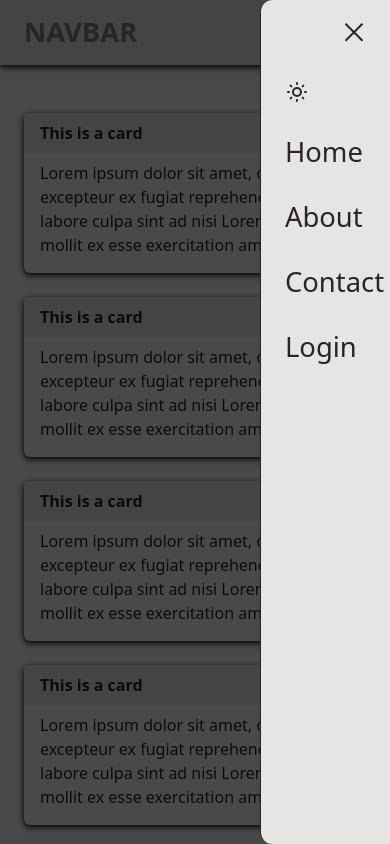
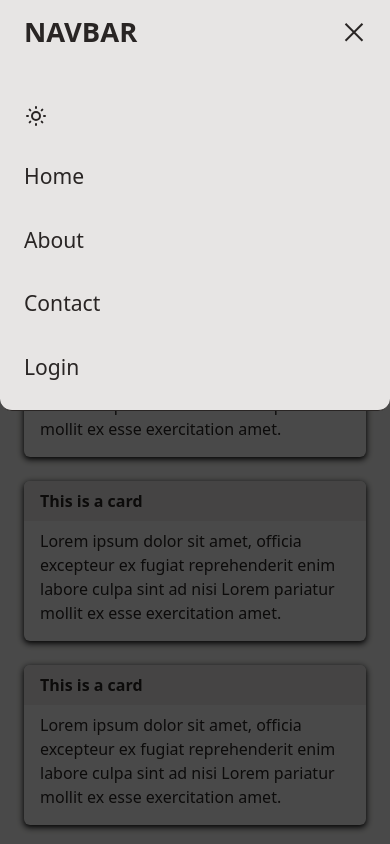
Before and after one commit to CSpencerND/wagonwind, a website: page src/index.html in a window 390 px wide. Both pictures are taken after a click on the button "Menu". Shown: the top 844 px of the page. Drawn offline with Linux system fonts and the light colour scheme.

Commit message:
add slide-from-under

```diff
--- a/src/index.html
+++ b/src/index.html
@@ -35,10 +35,10 @@
                 <!-- toggle menu -->
                 <ul
                     id="navMenu"
-                    class="nav-menu slide-from-right max-md:color-hard"
+                    class="nav-menu slide-from-under max-md:color-hard max-md:text-lg max-md:border-b-transparent"
                 >
                     <li
-                        class="nav-item hover:text-action hover:bg-light-secondary hover:dark:bg-dark-primary md:text-base md:hover:bg-inherit md:hover:dark:bg-inherit"
+                        class="nav-item max-md:pt-6 hover:text-action hover:bg-light-secondary hover:dark:bg-dark-primary md:text-base md:hover:bg-inherit md:hover:dark:bg-inherit"
                         id="darkToggle"
                         aria-controls="darkToggleButton"
                     >
@@ -262,6 +262,7 @@
         </main>
 
         <!-- modal -->
+        <!-- TODO: add an x to close the modals -->
         <dialog class="modal" id="loginModal">
             <!-- login form -->
             <form class="form-card-sm color-hard" method="dialog">
--- a/src/input.css
+++ b/src/input.css
@@ -31,11 +31,8 @@
         @apply block focus:outline-none z-50 md:hidden;
     }
     .nav-menu {
-        @apply max-md:text-2xl max-md:pt-16 max-md:fixed max-md:inset-0 z-40 transition-all duration-200 ease-out md:inline-flex md:items-center md:gap-6;
+        @apply max-md:pb-3 max-md:text-2xl max-md:pt-16 max-md:fixed max-md:inset-0 z-40 transition-all duration-200 ease-out md:inline-flex md:items-center md:gap-6;
     }
-    /* .slide-from-right { */
-    /*     @apply translate-x-full left-2/3 rounded-l-xl border-l md:border-0 md:static md:p-0 md:space-y-0 md:translate-x-0 md:inline-flex md:items-center md:gap-6; */
-    /* } */
     .slide-from-right {
         @apply max-md:translate-x-full max-md:left-2/3 max-md:rounded-l-xl max-md:border-l max-md:border-current;
     }
@@ -44,6 +41,9 @@
     }
     .slide-from-top {
         @apply max-md:-translate-y-full max-md:bottom-1/2 max-md:rounded-b-xl max-md:border-b max-md:border-current max-md:h-fit;
+    }
+    .slide-from-under {
+        @apply max-md:rounded-b-xl max-md:border-b max-md:max-h-0 max-md:overflow-hidden;
     }
     .nav-item {
         @apply opacity-0 transition-opacity delay-200 ease-in md:opacity-100;
--- a/src/script.js
+++ b/src/script.js
@@ -15,6 +15,14 @@ navButton.addEventListener("click", () => {
         navMenu.classList.toggle("translate-y-0")
     } else if (navMenu.classList.contains("slide-from-left")) {
         navMenu.classList.toggle("translate-x-0")
+    } else if (navMenu.classList.contains("slide-from-under")) {
+        // navMenu.classList.toggle("max-md:border-b")
+        navMenu.classList.toggle("max-md:border-b-current")
+        if (navMenu.style.maxHeight) {
+            navMenu.style.maxHeight = null
+        } else {
+            navMenu.style.maxHeight = navMenu.scrollHeight + "px"
+        }
     }
 
     navMenu.classList.toggle("darken-screen")
```
Also changed, not shown: dist/output.css.
